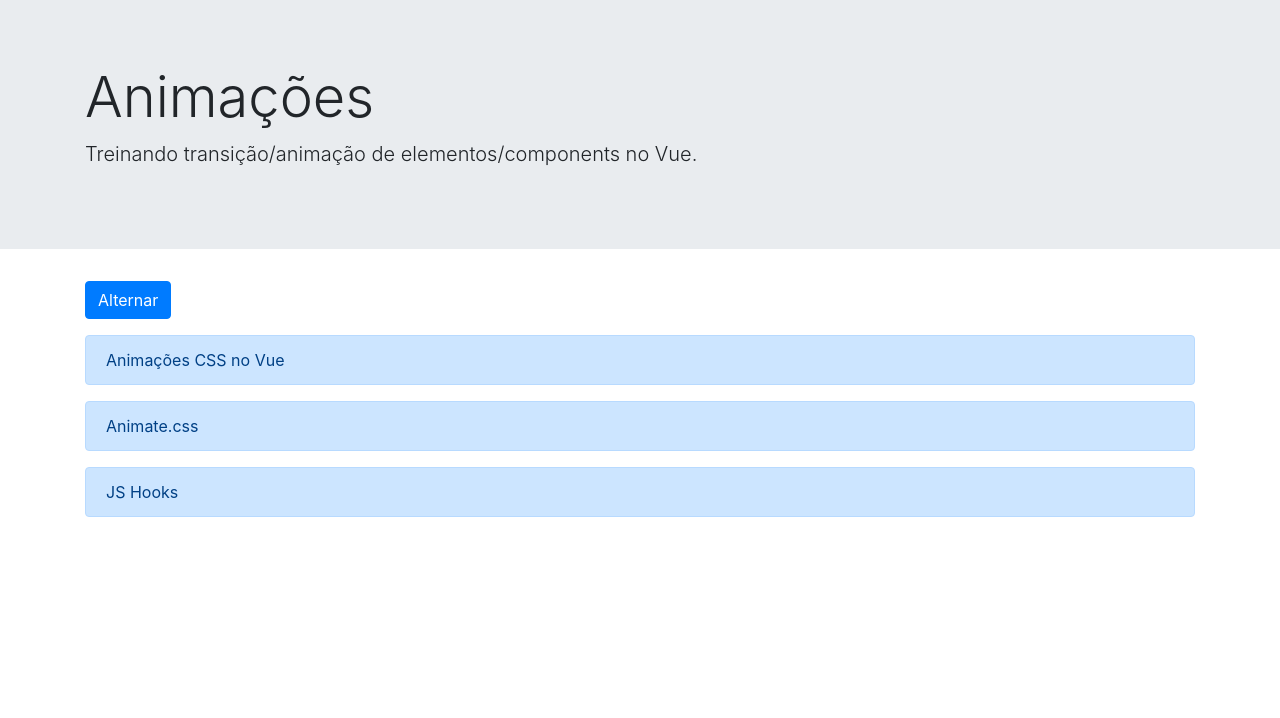
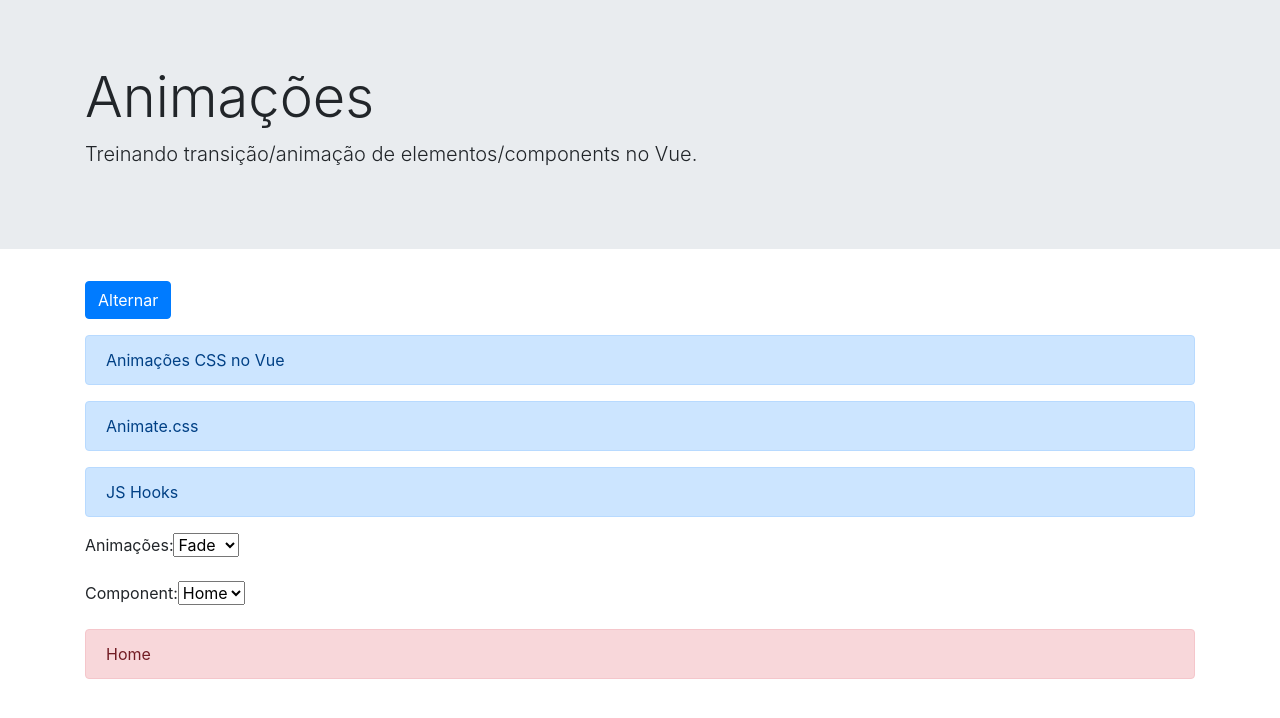
Before and after one commit to luanacassiaf/vuejs-course, a Vue app in the folder Animações/vue-animacoes/: page / in a window 1280 px wide. Shown: the top 718 px of the page. Built offline with nearby package versions, Linux system fonts and the light colour scheme.

Commit message:
Transição de components

```diff
--- a/Animações/vue-animacoes/package.json
+++ b/Animações/vue-animacoes/package.json
@@ -34,7 +34,8 @@
       "parser": "@babel/eslint-parser"
     },
     "rules": {
-      "no-unused-vars": "off"
+      "no-unused-vars": "off",
+      "vue/multi-word-component-names": "off"
     }
   },
   "browserslist": [
--- a/Animações/vue-animacoes/src/App.vue
+++ b/Animações/vue-animacoes/src/App.vue
@@ -9,6 +9,7 @@
     </div>
 
     <div class="container">
+
       <button class="btn btn-primary mb-3" @click="mostrar = !mostrar">Alternar</button>
 
       <transition name="slide" type="animation" :duration="{ enter: 1200, leave: 1000 }">
@@ -50,15 +51,50 @@
         >
         <div class="alert alert-primary" v-if="mostrar">JS Hooks</div>
       </transition>
+
+      <div class="form-group">
+        <label>Animações:</label>
+        <select class="from-control" v-model="animacaoSelecionada">
+          <option value="fade">Fade</option>
+          <option value="zoom">Zoom</option>
+          <option value="slide">Slide</option>
+        </select>
+      </div>
+
+      <div class="form-group">
+        <label>Component:</label>
+        <select class="from-control" v-model="componenteSelecionado">
+          <option value="AppHome">Home</option>
+          <option value="AppSobre">Sobre</option>
+        </select>
+      </div>
+
+      <transition :name="animacaoSelecionada" mode="out-in">
+        <component :is="componenteSelecionado"></component>
+      </transition>
     </div>
   </div>
 </template>
 
 <script>
 export default {
+  components: {
+    AppHome: () => import('./components/Home.vue'),
+    AppSobre: () => import('./components/Sobre.vue')
+  },
   data() {
     return {
-      mostrar: true
+      mostrar: true,
+      animacaoSelecionada: 'fade',
+      componenteSelecionado: 'AppHome'
+    }
+  },
+  computed: {
+    classesDeAlerta() {
+      return {
+        alert: true,
+        [`alert-${this.alertaAtual}`]: true
+      }
     }
   },
   methods: {
@@ -148,7 +184,7 @@ export default {
 
   .slide-leave-active {
     animation: slide 0.7s reverse;
-    transition: opacity 0.9s; /* com padrão animation, a opacidade não será concluída */
+    transition: opacity 0.7s; /* com padrão animation, a opacidade com maior duração não será concluída */
   }
 
   @keyframes slide {
--- /dev/null
+++ b/Animações/vue-animacoes/src/components/Home.vue
@@ -0,0 +1,3 @@
+<template>
+	<div id="home" class="alert alert-danger">Home</div>
+</template>
--- /dev/null
+++ b/Animações/vue-animacoes/src/components/Sobre.vue
@@ -0,0 +1,3 @@
+<template>
+	<div id="sobre" class="alert alert-success">Sobre</div>
+</template>
```
